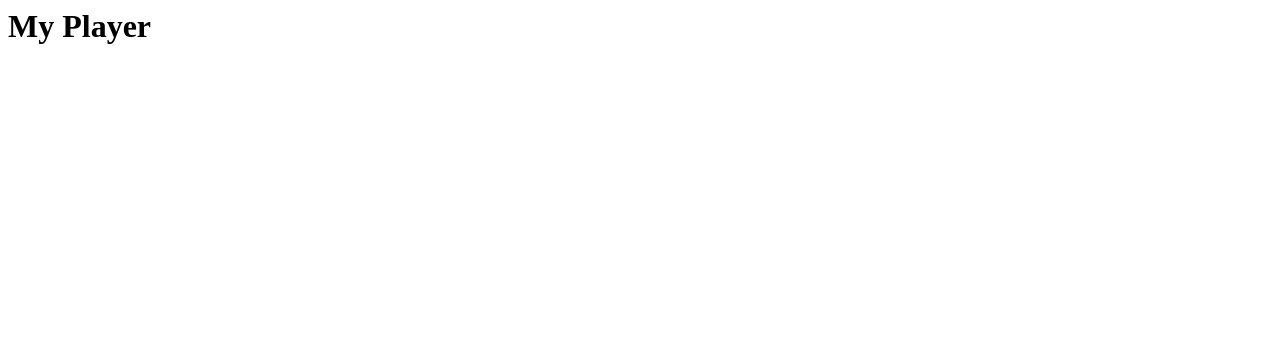
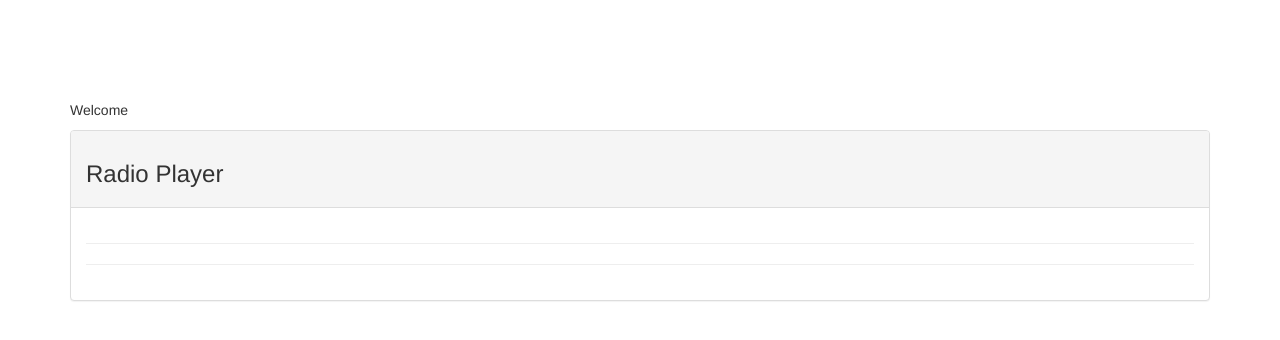
Before and after one commit to simpleshabana/simpleshabana.github.io, a plain HTML site: page index.html in a window 1280 px wide. Drawn offline with nearby package versions, Linux system fonts and the light colour scheme.

Commit message:
more scripts

```diff
--- a/index.html
+++ b/index.html
@@ -1,13 +1,53 @@
+
+<!DOCTYPE html>
 <html>
 <head>
-    <title>Shabana's Mixtape</title>
+<meta charset="utf-8">
+<title>MyRadioStream - User Area</title>
+<meta name="viewport" content="width=device-width, initial-scale=1.0">
+<!-- Bootstrap -->
+<link href="/assets/bootstrap/css/bootstrap.min.css" rel="stylesheet">
+<link href="/assets/bootstrap/css/jquery.bootstrap-touchspin.css" rel="stylesheet">
+<link href="/assets/myradiostream/myradiostream.css" rel="stylesheet">
+<link href='http://fonts.googleapis.com/css?family=Lato:100' rel='stylesheet' type='text/css'>
+<style>
+body { overflow-y: scroll; margin-top: 70px; }
+#customizeurl-edit, #customizerelay-edit, .customizerelay-edit-fields {
+    display: none;
+}
+@media (min-width:768px) {
+    body {
+        margin-top: 100px;
+    }
+}
+</style>
+<script src="/assets/jquery/jquery-1.10.2.min.js"></script>
+<script src="/assets/jquery/jquery.bootstrap-touchspin.js"></script>
+<script src="/assets/jquery/myrs.js"></script>
+<script src="/assets/bootstrap/js/bootstrap.min.js"></script>
+<script type="text/javascript" src="/assets/jscolor/jscolor.js"></script>
+<!-- HTML5 Shim and Respond.js IE8 support of HTML5 elements and media queries -->
+<!-- WARNING: Respond.js doesn't work if you view the page via file:// -->
+<!--[if lt IE 9]>
+      <script src="https://oss.maxcdn.com/libs/html5shiv/3.7.0/html5shiv.js"></script>
+      <script src="https://oss.maxcdn.com/libs/respond.js/1.3.0/respond.min.js"></script>
+    <![endif]-->
 </head>
 <body>
-    <h1>My Player</h1>
-    <!--Wavestreaming.com SHOUTcast Flash Player-->
-    <script type="text/javascript" src="http://player.wavestreamer.com/cgi-bin/swf.js?id=RR96VD9MXP02DJ4N"></script>
-    <script type="text/javascript" src="http://player.wavestreaming.com/?id=RR96VD9MXP02DJ4N"></script>
-    <!--End Player-->
+<div class="container">
+  <p>Welcome</p>
+  <div class="panel panel-default">
+    <div class="panel-heading">
+      <h3>Radio Player</h3>
+    </div>
+    <div class="panel-body">
+     <hr />
+     <p><script src="http://myradiostream.com/webplayer/487023.js"></script></p>
+     <hr />
+    </div>
+  </div>
+</div>
+<div id="push"></div>
 
 </body>
 </html>
```
